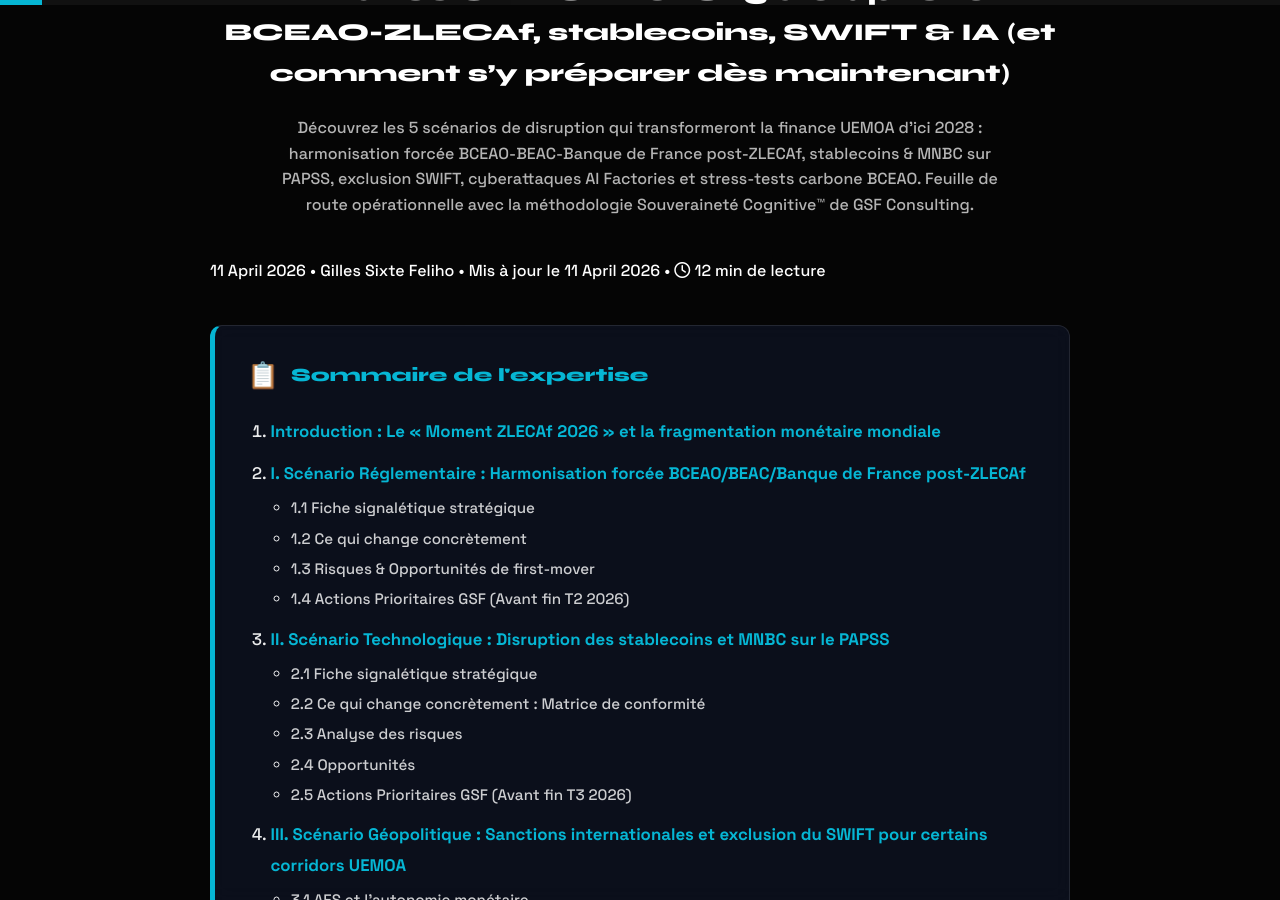
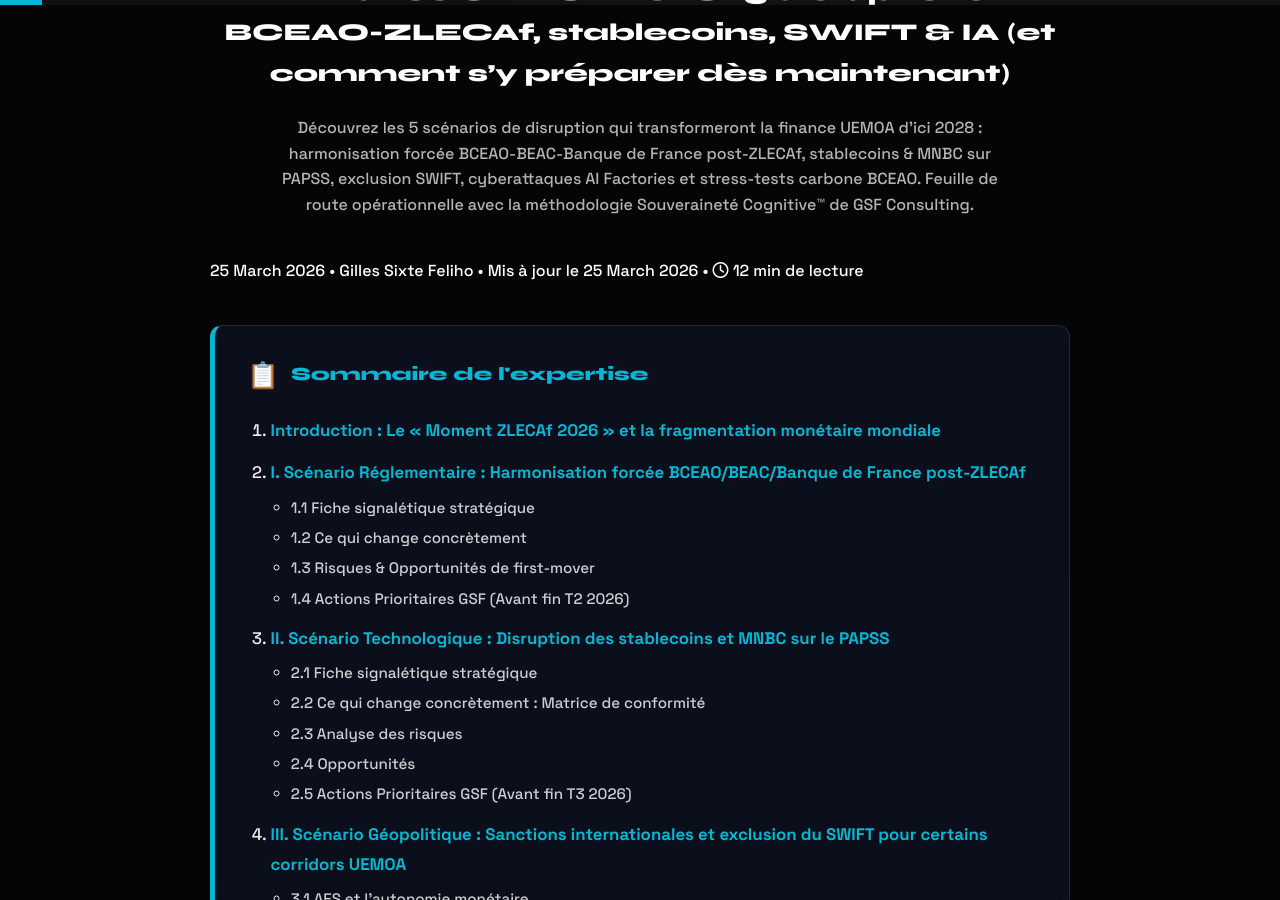
Before and after one commit to GSF-CONSULTING-INTERNATIONALE/.github.io-, a Jekyll site: the page built from _posts/2026-03-25-finance-uemoa-2028-5-disruptions-bceao-zlecaf-stablecoins-swift-ia.md, in a window 1280 px wide and 900 px high, scrolled down 451 px. Built offline with Jekyll 4.4.1, drawn with Linux system fonts in a browser that asks for light colours; some of the changed text lies outside the part shown.

Commit message:
Updated 2 files via CloudCannon.

```diff
--- a/_posts/2026-04-11-finance-uemoa-2028-5-disruptions-bceao-zlecaf-stablecoins-swift-ia.md
+++ b/_posts/2026-03-25-finance-uemoa-2028-5-disruptions-bceao-zlecaf-stablecoins-swift-ia.md
@@ -2,8 +2,8 @@
 layout: post
 title: "Finance UEMOA 2028 : 5 disruptions BCEAO-ZLECAf, stablecoins, SWIFT & IA (et comment s’y préparer dès maintenant)"
 permalink: /analyses/finance-uemoa-2028-5-disruptions-bceao-zlecaf-stablecoins-swift-ia/
-date: 2026-04-11
-last_updated: 2026-04-11
+date: 2026-03-25
+last_updated: 2026-03-25
 category: Finance & Marchés
 tags:
 - finance UEMOA
```
